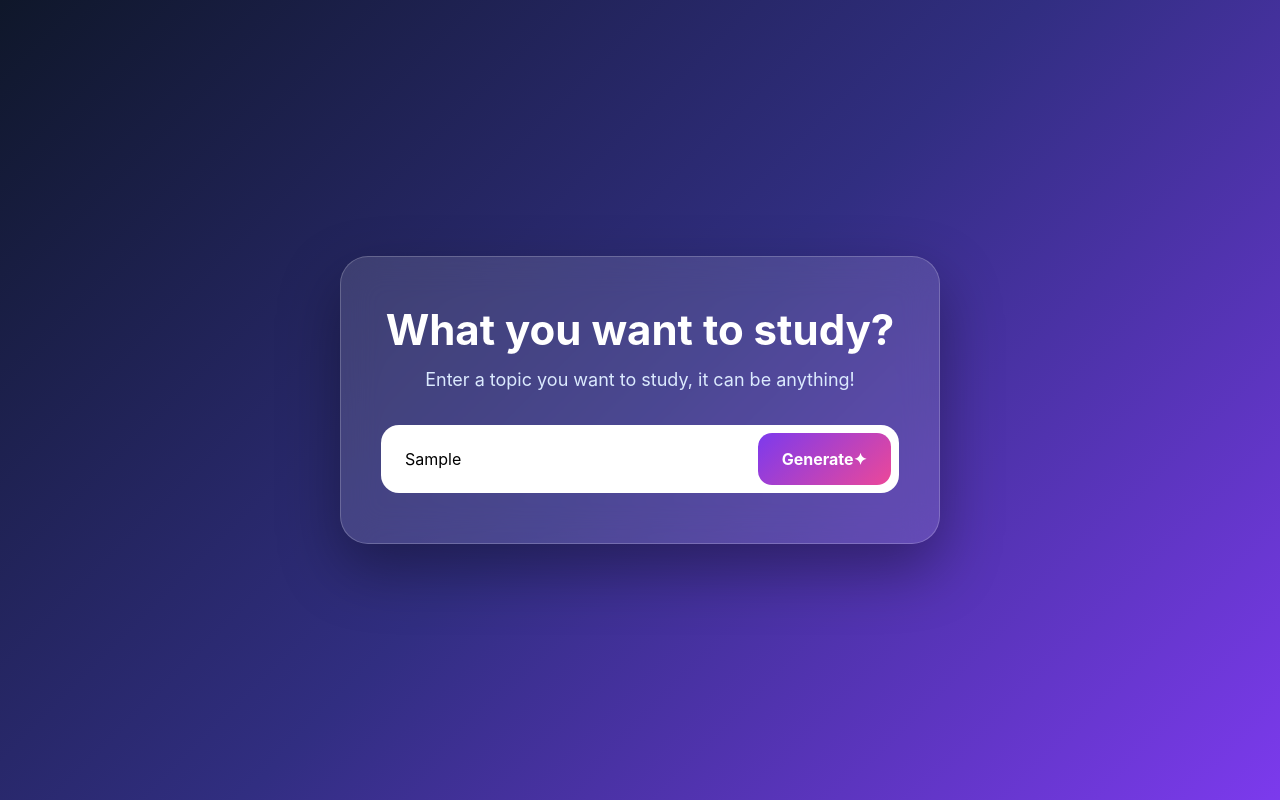
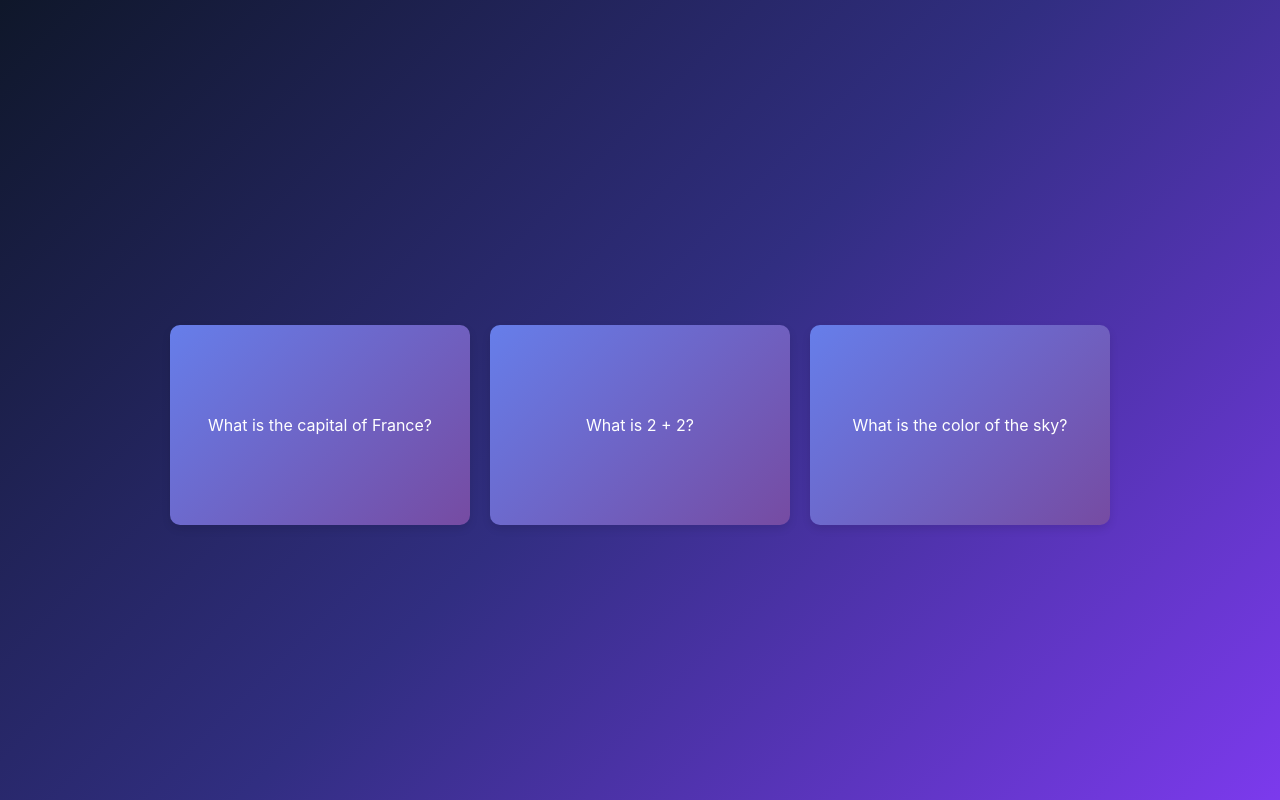
Before and after one commit to rTowerz/team-nova, a plain HTML site: page index.html in a window 1280 px wide. Both pictures are taken after typing "Sample" into the empty fields and a click on the button "Generate✦". Drawn offline with Linux system fonts and the light colour scheme; no server answers.

Commit message:
Updated Design

```diff
--- a/index.html
+++ b/index.html
@@ -18,5 +18,8 @@
         </div>
     </div>
 
+    <div id="flashcards" class="flashcards hidden"></div>
+
+    <script src="script.js"></script>
 </body>
 </html>
--- a/script.js
+++ b/script.js
@@ -0,0 +1,66 @@
+document.addEventListener('DOMContentLoaded', () => {
+    const input = document.querySelector('input');
+    const button = document.querySelector('.Send');
+    const container = document.querySelector('.container');
+    const flashcardsDiv = document.getElementById('flashcards');
+
+    button.addEventListener('click', async () => {
+        const topic = input.value.trim();
+        if (!topic) return;
+
+        try {
+            const response = await fetch('/generate', {
+                method: 'POST',
+                headers: {
+                    'Content-Type': 'application/json'
+                },
+                body: JSON.stringify({ topic })
+            });
+
+            if (!response.ok) throw new Error('Failed to generate flashcards');
+
+            const data = await response.json();
+            const flashcards = data.flashcards || [];
+
+            displayFlashcards(flashcards);
+        } catch (error) {
+            console.error('Error:', error);
+            // For demo, use mock data
+            const mockFlashcards = [
+                { question: 'What is the capital of France?', answer: 'Paris' },
+                { question: 'What is 2 + 2?', answer: '4' },
+                { question: 'What is the color of the sky?', answer: 'Blue' }
+            ];
+            displayFlashcards(mockFlashcards);
+        }
+    });
+
+    function displayFlashcards(flashcards) {
+        container.classList.add('hidden');
+        flashcardsDiv.classList.remove('hidden');
+
+        flashcardsDiv.innerHTML = '';
+
+        flashcards.forEach(card => {
+            const flashcardDiv = document.createElement('div');
+            flashcardDiv.className = 'flashcard';
+
+            flashcardDiv.innerHTML = `
+                <div class="flashcard-inner">
+                    <div class="flashcard-front">
+                        <p>${card.question}</p>
+                    </div>
+                    <div class="flashcard-back">
+                        <p>${card.answer}</p>
+                    </div>
+                </div>
+            `;
+
+            flashcardDiv.addEventListener('click', () => {
+                flashcardDiv.classList.toggle('flipped');
+            });
+
+            flashcardsDiv.appendChild(flashcardDiv);
+        });
+    }
+});
--- a/style.css
+++ b/style.css
@@ -85,3 +85,60 @@ body {
     width: 100%;
   }
 }
+
+.flashcards {
+  display: flex;
+  flex-wrap: wrap;
+  gap: 20px;
+  justify-content: center;
+  margin-top: 50px;
+}
+
+.flashcard {
+  width: 300px;
+  height: 200px;
+  perspective: 1000px;
+  cursor: pointer;
+}
+
+.flashcard-inner {
+  position: relative;
+  width: 100%;
+  height: 100%;
+  text-align: center;
+  transition: transform 0.6s;
+  transform-style: preserve-3d;
+}
+
+.flashcard.flipped .flashcard-inner {
+  transform: rotateY(180deg);
+}
+
+.flashcard-front, .flashcard-back {
+  position: absolute;
+  width: 100%;
+  height: 100%;
+  -webkit-backface-visibility: hidden;
+  backface-visibility: hidden;
+  border-radius: 10px;
+  display: flex;
+  align-items: center;
+  justify-content: center;
+  padding: 20px;
+  box-shadow: 0 4px 8px rgba(0, 0, 0, 0.1);
+}
+
+.flashcard-front {
+  background: linear-gradient(135deg, #667eea, #764ba2);
+  color: white;
+}
+
+.flashcard-back {
+  background: linear-gradient(135deg, #f093fb, #f5576c);
+  color: white;
+  transform: rotateY(180deg);
+}
+
+.hidden {
+  display: none;
+}
```
Also changed, not shown: 1 other file.
